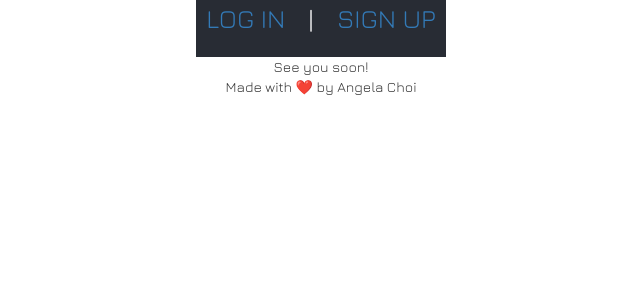
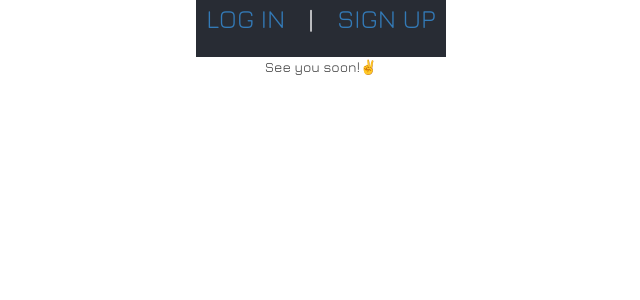
Before and after one commit to angelamchoi/react-trivia-game, a React (Create React App) app: page /logout in a window 1280 px wide. Shown: the top 300 px of the page, without its empty margins (319-959 px from the left). Built offline with nearby package versions, Linux system fonts and the light colour scheme.

Commit message:
added create page and favs page and edited code

```diff
--- a/config/auth.js
+++ b/config/auth.js
@@ -1,19 +1,14 @@
 const jwt = require('jsonwebtoken');
 const SECRET = process.env.SECRET;
 
-
 module.exports = function(req, res, next) {
-    // Check for the token being sent in three different ways
     let token = req.get('Authorization') || req.query.token || req.body.token;
     if (token) {
-      // Remove the 'Bearer ' if it was included in the token header
       token = token.replace('Bearer ', '');
-      // Check if token is valid and not expired
       jwt.verify(token, SECRET, function(err, decoded) {
         if (err) {
           next(err);
         } else {
-          // It's a valid token, so add user to req
           req.user = decoded.user;
           next();
         }
--- a/config/checkAuth.js
+++ /dev/null
@@ -1,6 +0,0 @@
-function checkAuth(req, res, next){
-    if(req.user) return next();
-    return res.status(401).json({msg: 'Not Authorized'})
-  }
-
-  module.exports = checkAuth
--- a/controllers/users.js
+++ b/controllers/users.js
@@ -41,7 +41,6 @@ function createJWT(user) {
   return jwt.sign(payload, SECRET, options);
 }
 
-
 module.exports = {
     signup,
     login,
--- a/routes/api/users.js
+++ b/routes/api/users.js
@@ -9,4 +9,5 @@ router.post('/login', usersCtrl.login);
 // Protected Routes
 router.use(require('../../config/auth'));
 
+
 module.exports = router;
--- a/src/pages/App/App.js
+++ b/src/pages/App/App.js
@@ -1,13 +1,15 @@
 import React, { Component } from "react";
 import "./App.css";
 import { Route, Switch, Redirect } from "react-router-dom";
-import HomePage from "../../pages/HomePage/HomePage";
-import QuizPage from "../../pages/QuizPage/QuizPage";
-import SignupPage from "../../pages/SignupPage/SignupPage";
+import HomePage from "../HomePage/HomePage";
+import QuizPage from "../QuizPage/QuizPage";
+import SignupPage from "../SignupPage/SignupPage";
 import LoginPage from "../LoginPage/LoginPage";
 import LogoutPage from "../LogoutPage/LogoutPage";
 import ResultPage from "../ResultPage/ResultPage";
 import SettingsPage from "../SettingsPage/SettingsPage";
+import FavsPage from "../FavsPage/FavsPage";
+import CreatePage from "../CreatePage/CreatePage";
 import NavBar from "../../components/NavBar/NavBar";
 import Footer from "../../components/Footer/Footer";
 import userService from "../../utils/userService";
@@ -30,10 +32,14 @@ class App extends Component {
     return (
       <div className="App">
         <header className="App-header">
-          <NavBar user={this.state.user} handleLogout={this.handleLogout}/>
+          <NavBar user={this.state.user} handleLogout={this.handleLogout} />
         </header>
         <Switch>
-          <Route exact path="/" render={() => <HomePage />} />
+          <Route
+            exact
+            path="/"
+            render={() => <HomePage user={this.state.user} />}
+          />
           <Route
             exact
             path="/signup"
@@ -54,62 +60,13 @@ class App extends Component {
               />
             )}
           />
-          <Route
-            exact
-            path="/logout"
-            render={() => (
-              <LogoutPage
-              />
-            )}
-          />
+          <Route exact path="/logout" render={() => <LogoutPage />} />
+          <Route exact path="/create" render={() => <CreatePage />} />
+          <Route exact path="/quiz" render={() => <QuizPage />} />
         </Switch>
-        <Footer />
       </div>
     );
   }
 }
-//   render() {
-//     const { user } = this.state;
-//     return (
-//          <div className="App">
-//             <header className="container-fluid">
-//            <NavBar user={user} handleLogout={this.handleLogout} />
-//          </header>
-//          <main class="container-fluid">
-//          <Switch>
-//           <Route exact path='/' render={() =>
-//             <HomePage
-//               user={user}
-//               handleLogout={this.handleLogout}
-//             />
-//           }/>
-//           <Route exact path='/settings' render={() =>
-//             <SettingsPage
-//             />
-//           }/>
-//           <Route exact path='/signup' render={({ history }) =>
-//             <SignupPage
-//               history={history}
-//               handleSignupOrLogin={this.handleSignupOrLogin}
-//             />
-//           }/>
-//           <Route exact path='/login' render={({history}) =>
-//             <LoginPage history={history} handleSignupOrLogin={this.handleSignupOrLogin}/>
-//           }/>
-//           <Route exact path='/quiz' render={() =>
-//             userService.getUser() ?
-//             <QuizPage
-//             user ={user}
-//             />
-//             :
-//             <Redirect to='/login'/>
-//           }/>
-//         </Switch>
-//         </main>
-//         <Footer />
-//        </div>
-//    );
-//   }
-// }
 
 export default App;
--- /dev/null
+++ b/src/pages/CreatePage/CreatePage.jsx
@@ -0,0 +1,12 @@
+import React from 'react';
+
+const CreatePage = (props) => {
+    return (
+        <div>
+                <h1> Create Page!</h1>
+        </div>
+
+    );
+    };
+
+export default CreatePage;
--- /dev/null
+++ b/src/pages/FavsPage/FavsPage.jsx
@@ -0,0 +1,12 @@
+import React from 'react';
+
+const FavsPage = (props) => {
+    return (
+        <div>
+                <h1> Favs Page!</h1>
+        </div>
+
+    );
+    };
+
+export default FavsPage;
--- a/src/pages/LogoutPage/LogoutPage.jsx
+++ b/src/pages/LogoutPage/LogoutPage.jsx
@@ -4,7 +4,7 @@ import '../LogoutPage/LogoutPage.css'
 function LogoutPage(props) {
     return (
         <div className="LogoutPage-body">
-            See you soon!
+            See you soon!✌️
         </div>
     )
 }
```
Also changed, not shown: models/user.js (line endings or trailing spaces), src/pages/CreatePage/CreatePage.css (added), src/pages/FavsPage/FavsPage.css (added).
